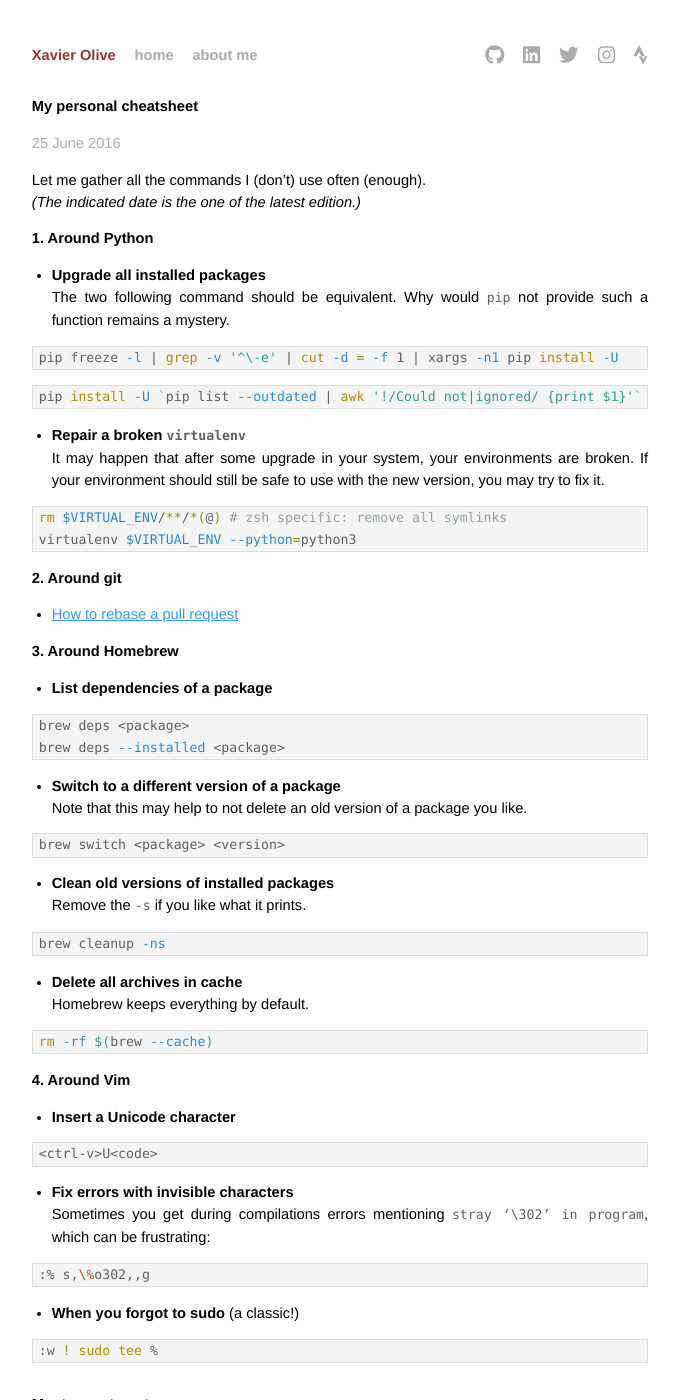
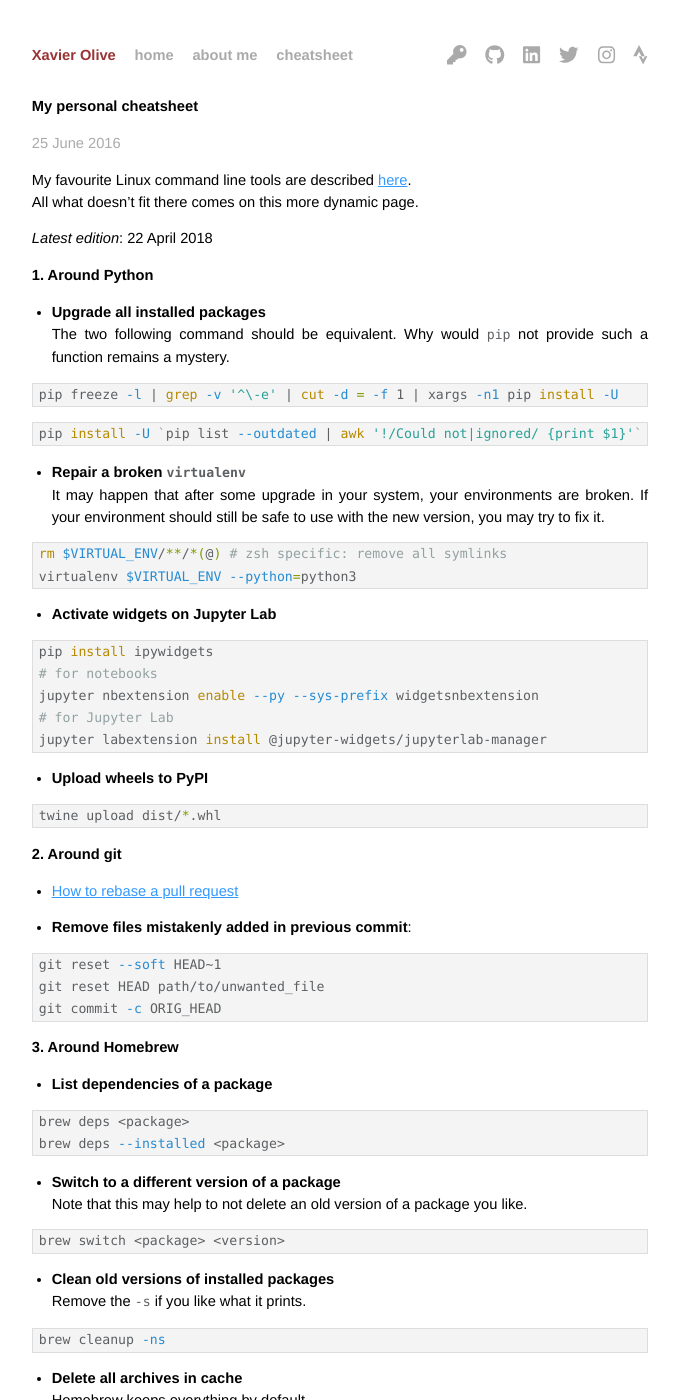
Before and after one commit to xoolive/xoolive.github.io, a Jekyll site: the page built from _posts/2018-04-22-my-personal-cheatsheet.md, in a window 1280 px wide and 1400 px high. Shown: the whole window, without its empty margins (300-980 px from the left). Built offline with Jekyll 4.4.1, drawn with Linux system fonts in a browser that asks for light colours; nearby versions of some CDN libraries; some of the changed text lies outside the part shown.

Commit message:
new cheatsheet and design improvement

````diff
--- a/_layouts/default.html
+++ b/_layouts/default.html
@@ -25,17 +25,6 @@
            src="http://cdn.mathjax.org/mathjax/latest/MathJax.js?config=TeX-AMS-MML_HTMLorMML">
    </script>
 
-   {% if page.url == "/le-petit-prince/" %}
-   <!-- Ugly trick -->
-   <style type="text/css">
-   code {
-     font-family: inherit;
-     color: #999;
-     font-size: 90%;
-     float: right
-   }
-   </style>
-   {% endif %}
 </head>
 <body>
 
@@ -45,7 +34,11 @@
     <a href="/">Xavier Olive</a>
     <a class="extra" href="/">home</a>
     <a class="extra" href="/about-me/">about me</a>
+    <a class="extra" href="/cheatsheet/">cheatsheet</a>
     <div class="social">
+    <a class="extra" href="https://keybase.io/xoolive">
+        <i class="fas fa-key fa-lg"></i>
+    </a>
     <a class="extra" href="https://github.com/xoolive">
         <i class="fab fa-github fa-lg"></i>
     </a>
--- a/_posts/2016-06-25-my-personal-cheatsheet.md
+++ b/_posts/2018-04-22-my-personal-cheatsheet.md
@@ -2,11 +2,16 @@
 layout: post
 lang: en
 tags: technical
+date: 2016-06-25
 title: My personal cheatsheet
+permalink: /cheatsheet/
 ---
 
-Let me gather all the commands I (don't) use often (enough).
-*(The indicated date is the one of the latest edition.)*
+My favourite Linux command line tools are described [here](/linux-tools/).
+All what doesn't fit there comes on this more dynamic page.
+
+*Latest edition*: 22 April 2018
+
 
 # 1. Around Python
 
@@ -28,9 +33,34 @@ rm $VIRTUAL_ENV/**/*(@) # zsh specific: remove all symlinks
 virtualenv $VIRTUAL_ENV --python=python3
 ~~~
 
+- **Activate widgets on Jupyter Lab**
+
+```zsh
+pip install ipywidgets
+# for notebooks
+jupyter nbextension enable --py --sys-prefix widgetsnbextension
+# for Jupyter Lab
+jupyter labextension install @jupyter-widgets/jupyterlab-manager
+```
+
+- **Upload wheels to PyPI**
+
+```zsh
+twine upload dist/*.whl
+```
+
 # 2. Around git
 
 - [How to rebase a pull request](https://github.com/edx/edx-platform/wiki/How-to-Rebase-a-Pull-Request)
+
+- **Remove files mistakenly added in previous commit**:
+
+```zsh
+git reset --soft HEAD~1
+git reset HEAD path/to/unwanted_file
+git commit -c ORIG_HEAD
+```
+
 
 # 3. Around Homebrew
 
@@ -82,3 +112,33 @@ rm -rf $(brew --cache)
 ~~~zsh
 :w ! sudo tee %
 ~~~
+
+# 5. Miscellaneous
+
+- **Remove empty directories**
+
+```zsh
+find . -type d -empty -delete
+```
+
+- **Crop a pdf file to hide/reveal part of it**
+
+```zsh
+pdfcrop --margins '0 0 0 -620' --clip private_information.pdf
+```
+
+- **Search for files with identical content**
+
+```zsh
+fdupes .  # first checks checksums then byte-by-byte
+```
+
+- **Improve battery life when you forgot your charger** (Linux)
+
+```zsh
+sudo apt install cpufrequtils
+sudo cpufreq-set -g powersave -c 0
+sudo cpufreq-set -g powersave -c 1
+sudo cpufreq-set -g powersave -c 2
+sudo cpufreq-set -g powersave -c 3
+```
````
Also changed, not shown: _pages/about-me.md (+12 -4 lines), _pages/le-petit-prince.md (+9 -0 lines), _posts/2018-01-04-linux-at-the-command-line.md (+1 -0 lines).
